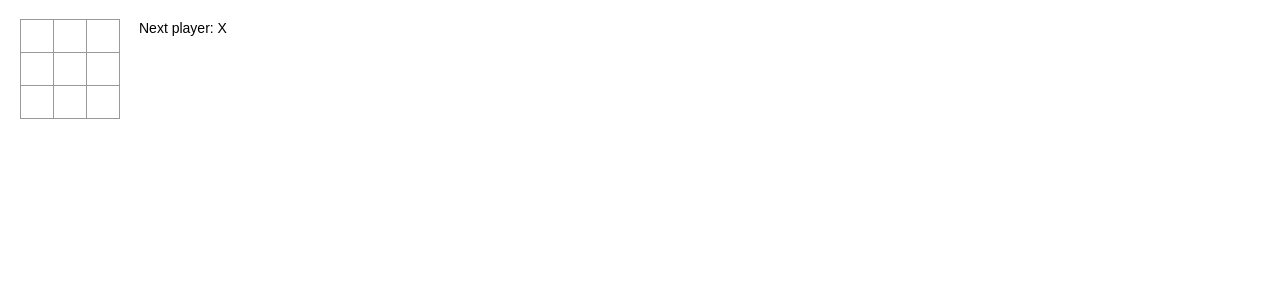
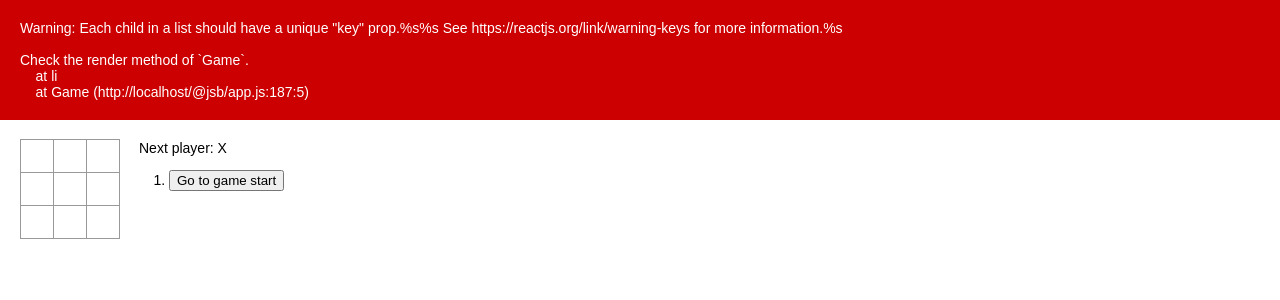
Before and after one commit to dianavile/React-TicTacToe, a React (Create React App) app in the folder react-tictactoe/: page / in a window 1280 px wide. Shown: the top 300 px of the page. Built offline with nearby package versions, Linux system fonts and the light colour scheme.

Commit message:
Show past moves

```diff
--- a/react-tictactoe/src/index.js
+++ b/react-tictactoe/src/index.js
@@ -76,6 +76,18 @@ class Game extends React.Component {
     const history = this.state.history;
     const current = history[history.length - 1];
     const winner = calculateWinner(current.squares);
+
+    const moves = history.map((step, move) => {
+    const desc = move ?
+      'Go to move #' + move :
+      'Go to game start';
+      return (
+        <li>
+          <button onClick={() => this.jumpTo(move)}>{desc}</button>
+        </li>
+      );
+    });
+
     let status;
     if (winner) {
       status = 'Winner: ' + winner;
@@ -93,7 +105,7 @@ class Game extends React.Component {
         </div>
         <div className="game-info">
           <div>{status}</div>
-          <ol>{/* TODO */}</ol>
+          <ol>{moves}</ol>
         </div>
       </div>
     );
```
